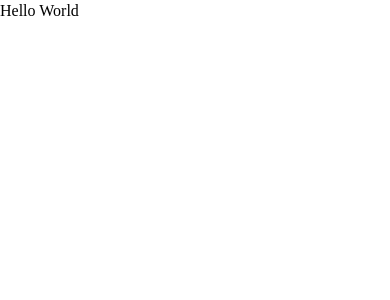
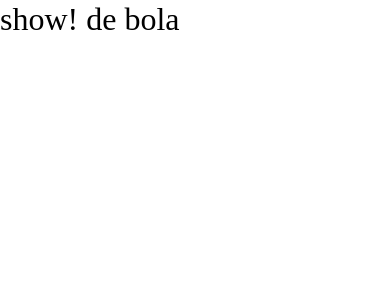
Before and after one commit to LeoAzevedo59/NubbleApp, a React Native app: screen / in a window 390 px wide. Shown: the top 300 px of the page. Built offline with nearby package versions, Linux system fonts and the light colour scheme.

Commit message:
feat: add fontFamliy bold italic

```diff
--- a/App.tsx
+++ b/App.tsx
@@ -6,9 +6,7 @@ import {Text} from './src/components/Text/Text';
 export default function App(): React.JSX.Element {
   return (
     <SafeAreaView>
-      <Text bold italic>
-        Hello World
-      </Text>
+      <Text preset="headingLarge">show! de bola</Text>
     </SafeAreaView>
   );
 }
--- a/src/components/Text/Text.tsx
+++ b/src/components/Text/Text.tsx
@@ -65,7 +65,7 @@ function getFontFamily(
     preset === 'headingMedium' ||
     preset === 'headingSmall'
   ) {
-    return italic ? $fontFamily.italic : $fontFamily.bold;
+    return italic ? $fontFamily.boldItalic : $fontFamily.bold;
   }
 
   if (bold && italic) {
```
